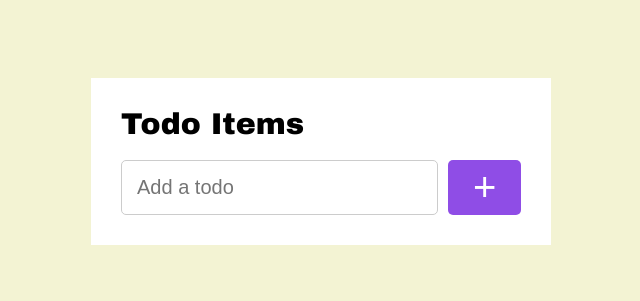
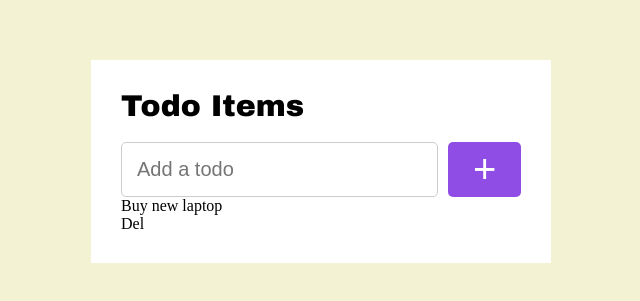
Before and after one commit to Jab90/todo-appf, a React (Vite) app: page / in a window 1280 px wide. Shown: the part 247-548 px from the top of the page, without its empty margins (319-959 px from the left). Built offline with nearby package versions, Linux system fonts and the light colour scheme.

Commit message:
Adding list todo items

```diff
--- /dev/null
+++ b/src/components/list_todo/ListTodo.jsx
@@ -0,0 +1,13 @@
+import React from 'react';
+import './ListTodo.scss';
+
+export default function ListTodo() {
+  return(
+    <div className='listTodo'>
+      <div className='listTodo__row'>
+        <div className='listTodo__item'>Buy new laptop</div>
+        <div className='listTodo__delete'>Del</div>
+      </div>
+    </div>
+  )
+}
--- a/src/pages/Home.jsx
+++ b/src/pages/Home.jsx
@@ -2,12 +2,14 @@ import React from 'react'
 import Container from '../components/container/Container'
 import Header from '../components/header/Header'
 import Addtodo from '../components/add_todo/addtodo'
+import ListTodo from '../components/list_todo/ListTodo'
 
 export default function Home() {
   return (
     <Container>
       <Header/>
       <Addtodo/>
+      <ListTodo/>
     </Container>
 
   )
```
Also changed, not shown: src/components/list_todo/ListTodo.scss (added).
